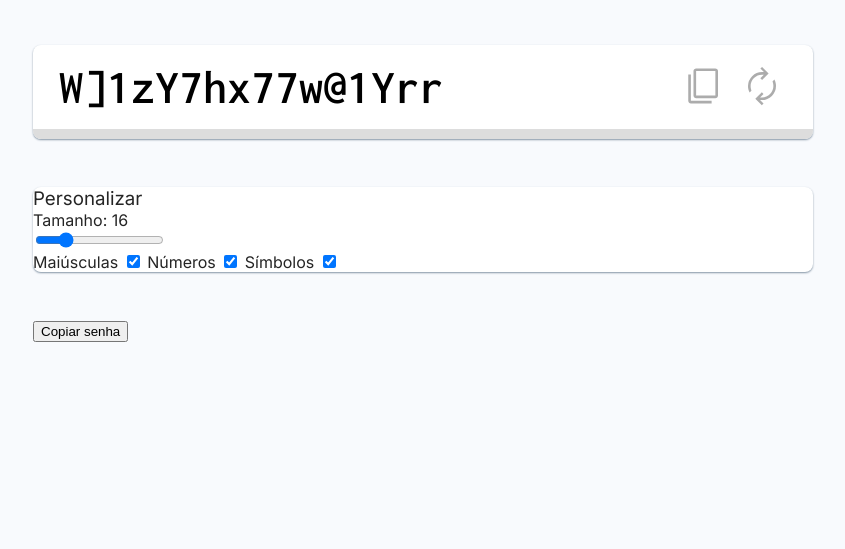
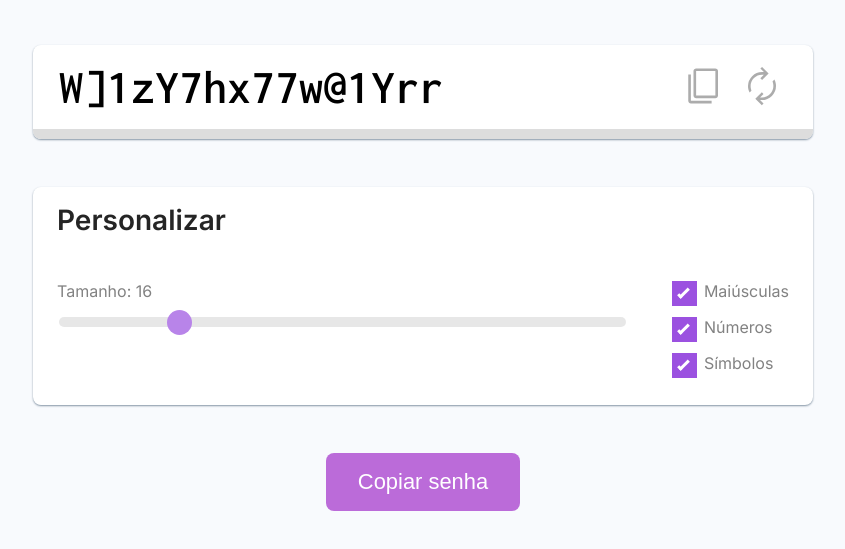
Before and after one commit to Efpires/gerador-de-senhas, a plain HTML site: page index.html in a window 1280 px wide. Shown: the part 119-668 px from the top of the page, without its empty margins (217-1062 px from the left). Drawn offline with Linux system fonts and the light colour scheme.

Commit message:
Alterado css

```diff
--- a/index.html
+++ b/index.html
@@ -51,6 +51,7 @@
             type="range"
             name="password-length"
             id="password-length"
+            class="slider"
             value="16"
             min="4"
             max="64"
@@ -75,9 +76,9 @@
                 </div>
             </div>
         </section>
-
-        <button id="copy-2">Copiar senha</button>
-
+        <div class="submit">
+            <button id="copy-2">Copiar senha</button>
+        </div>
     </main>
 
     <script>
--- a/src/style/style.css
+++ b/src/style/style.css
@@ -90,3 +90,135 @@ main {
   }
   .security-indicator .bar.safe {
     background-color: #27ae60;
+  }
+
+.customize {
+    padding: 1rem 1.5rem;
+}
+
+.customize .tittle {
+    border-radius: 1px solid #f0f0f0;
+    font-size: 1.75rem;
+    font-weight: bold;
+    margin-bottom: 2rem;
+    padding-bottom: 0.75rem;
+}
+
+.customize .actions {
+    display: flex;
+    gap: 3rem;
+    color: #828282;
+}
+
+.customize .password-length {
+    flex: 1;
+}
+
+.customize .password-length .slider {
+    appearance: none;
+    -webkit-appearance: none;
+    height: 10px;
+    background: #ddd;
+    outline: none;
+    border-radius: 8px;
+    width: 100%;
+    opacity: 0.7;
+    transition: opacity 0.2s;
+    margin-top: 1rem;
+}
+
+.customize .password-length .slider:hover {
+    opacity: 1;
+}
+
+.customize .password-length .slider::-webkit-slider-thumb {
+    -webkit-appearance: none;
+    appearance: none;
+    width: 25px;
+    height: 25px;
+    border-radius: 25px;
+    background: #9b51e0;
+    cursor: pointer;
+}
+
+.customize .password-length .slider::-moz-range-thumb {
+    width: 25px;
+    height: 25px;
+    border-radius: 25px;
+    background: #9b51e0;
+    cursor: pointer;
+}
+
+.checkbox-container {
+    display: block;
+    position: relative;
+    padding-left: 2rem;
+    margin-bottom: 1rem;
+    cursor: pointer;
+    -webkit-user-select: none;
+    -moz-user-select: none;
+    -ms-user-select: none;
+    user-select: none;
+}
+
+.checkbox-container input {
+    position: absolute;
+    height: 0;
+    width: 0;
+    opacity: 0;
+    cursor: pointer;
+}
+
+.checkbox-container .checkmark {
+    position: absolute;
+    top: 0;
+    left: 0;
+    height: 25px;
+    width: 25px;
+    background-color: #ddd;
+    transition: all 0.2s;
+}
+
+.checkbox-container:hover input ~ .checkmark {
+    background-color: #cccccc;
+}
+
+.checkbox-container input:checked ~ .checkmark {
+    background-color: #9b51e0;
+}
+
+.checkbox-container .checkmark:after {
+    content: "";
+    display: none;
+    position: absolute;
+    left: 9px;
+    top: 5px;
+    width: 5px;
+    height: 13px;
+    border: solid white;
+    border-width: 0 3px 3px 0;
+    transform: rotate(45deg);
+}
+
+.checkbox-container input:checked ~ .checkmark:after {
+    display: block;
+}
+
+.submit {
+    text-align: center;
+}
+
+.submit button {
+    background-color: #bb6bd9;
+    font-size: 1.37rem;
+    color: #fff;
+    border: none;
+    border-radius: 8px;
+    cursor: pointer;
+    padding: 1rem 2rem;
+    transition: all 0.2s;
+}
+
+.submit button:hover {
+    background-color: #9b51e0;
+}
```
